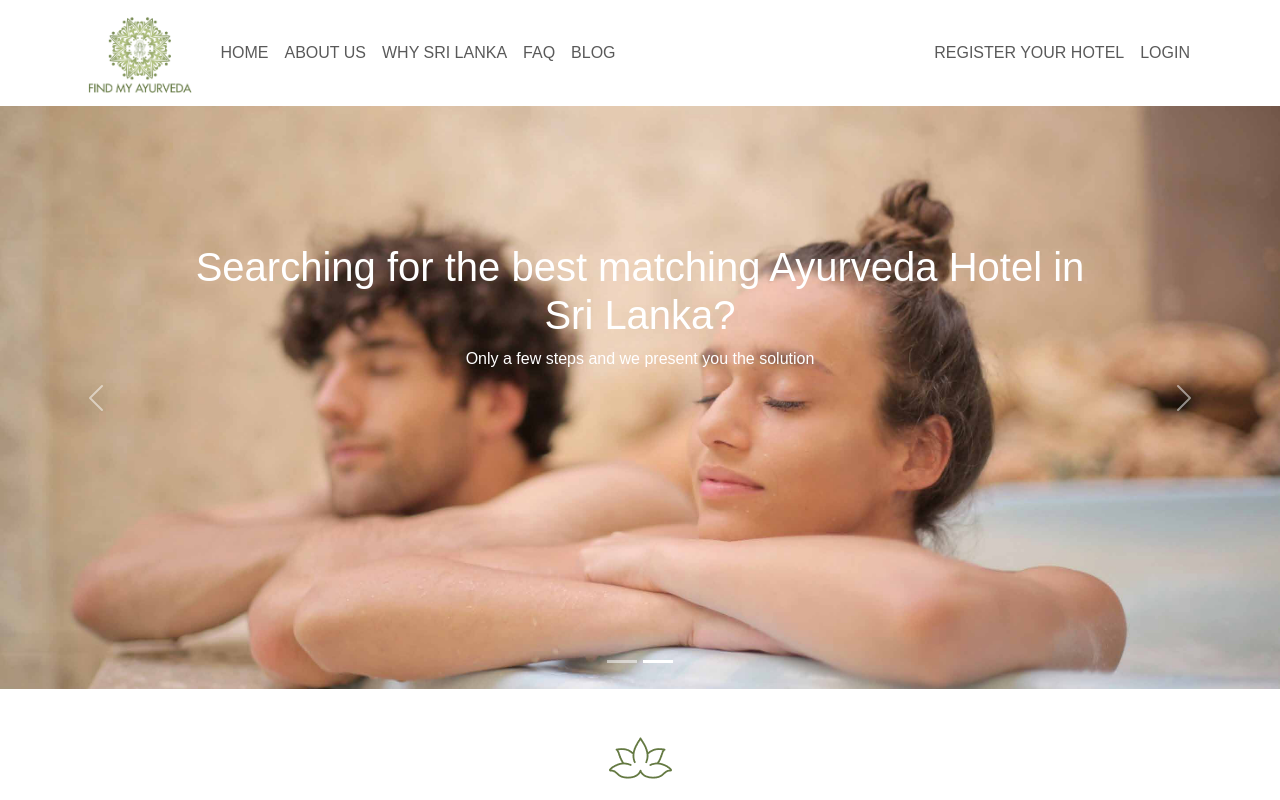
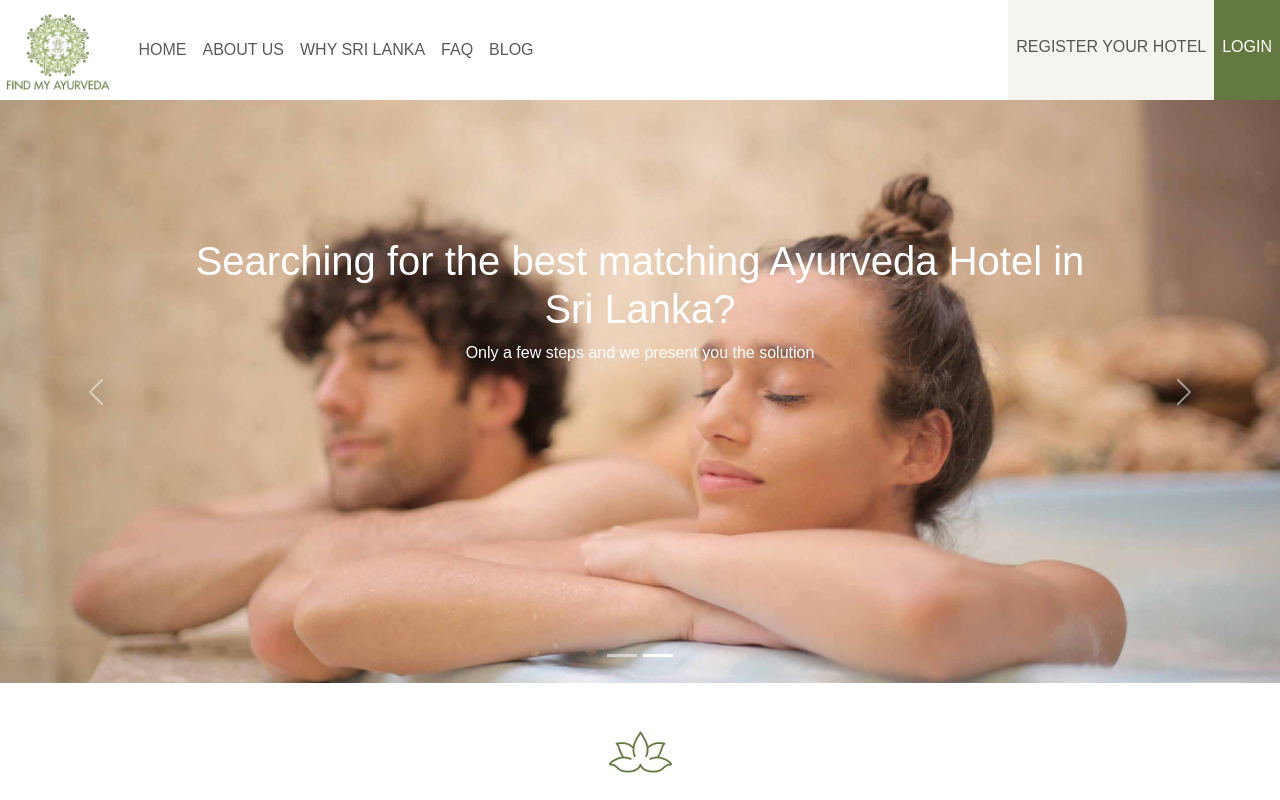
Before and after one commit to sandunpjay/dynamic-web-project-in-react, a React (Create React App) app: page / in a window 1280 px wide. Shown: the top 800 px of the page. Built offline with nearby package versions, Linux system fonts and the light colour scheme; a web font is replaced by a local one.

Commit message:
Changed Navigation Bar Style
set full screen and added background color to the Register and Login Links

```diff
--- a/src/components/header.css
+++ b/src/components/header.css
@@ -18,10 +18,13 @@
   }
 
   .link-reg{
-
+    background-color: #647942;
+    height: 80px;
   }
 
   .link-login{
     background-color: #647942;
     height: 80px;
   }
+
+  .navbar { margin-bottom: 0 }
--- a/src/components/header.js
+++ b/src/components/header.js
@@ -11,14 +11,14 @@ const handleClick = () => {
   window.location.replace('https://docs.google.com/forms/d/1OxJ33CelOAaAEtf-mZZQtpHsbI1Pq2PCA7DiYj2OkqM/prefill');
 };
 
+const bgColors = { "Moonmist": "#F5F5F0","Pantone": "#647942"};
+
 export default class Header extends Component {
-
-
 
   render() {
     return (
-      <Navbar bg="white" expand="lg" >
-      <Container >
+      <Navbar style={{padding: "0"}}>
+      <Container style={{marginLeft: "0",padding: "0",maxWidth:'100%'}}>
       <LinkContainer to="/">
       <Navbar.Brand >
             <img responsive
@@ -49,12 +49,12 @@ export default class Header extends Component {
             <Nav.Link>BLOG</Nav.Link>
             </LinkContainer>
           </Nav>
-          <Nav>
+          <Nav style={{marginRight: "0"}}>
 
-            <Nav.Link onClick={handleClick}>REGISTER YOUR HOTEL</Nav.Link>
+            <Nav.Link className='nav-link'  style={{backgroundColor:bgColors.Moonmist, height:'100px', paddingTop :'35px'}} onClick={handleClick}>REGISTER YOUR HOTEL</Nav.Link>
 
-            <LinkContainer to="/login" >
-            <Nav.Link >
+            <LinkContainer to="/login" style={{backgroundColor:bgColors.Pantone, height:'100px',paddingTop :'35px',textAlign:'center',color:'white'}} >
+            <Nav.Link className='nav-link'  >
               LOGIN
             </Nav.Link>
             </LinkContainer>
```
Also changed, not shown: src/App.css (line endings or trailing spaces).
